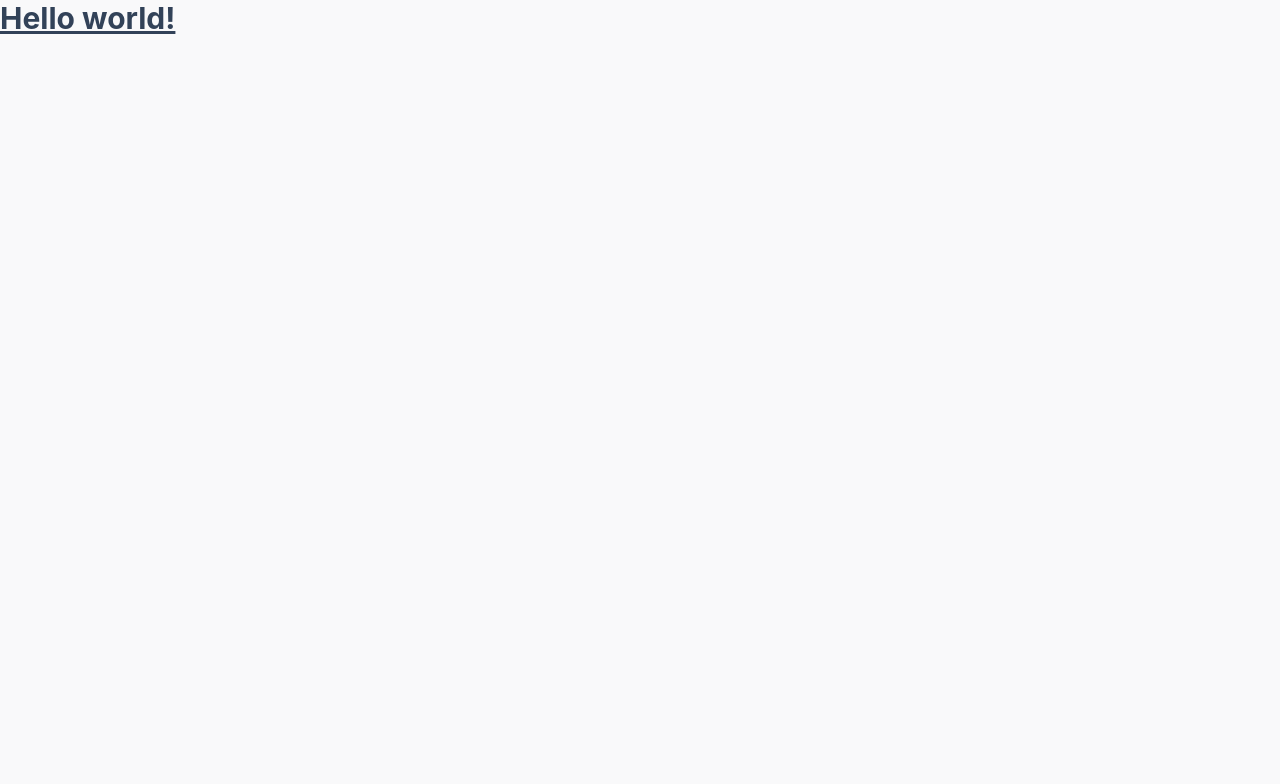
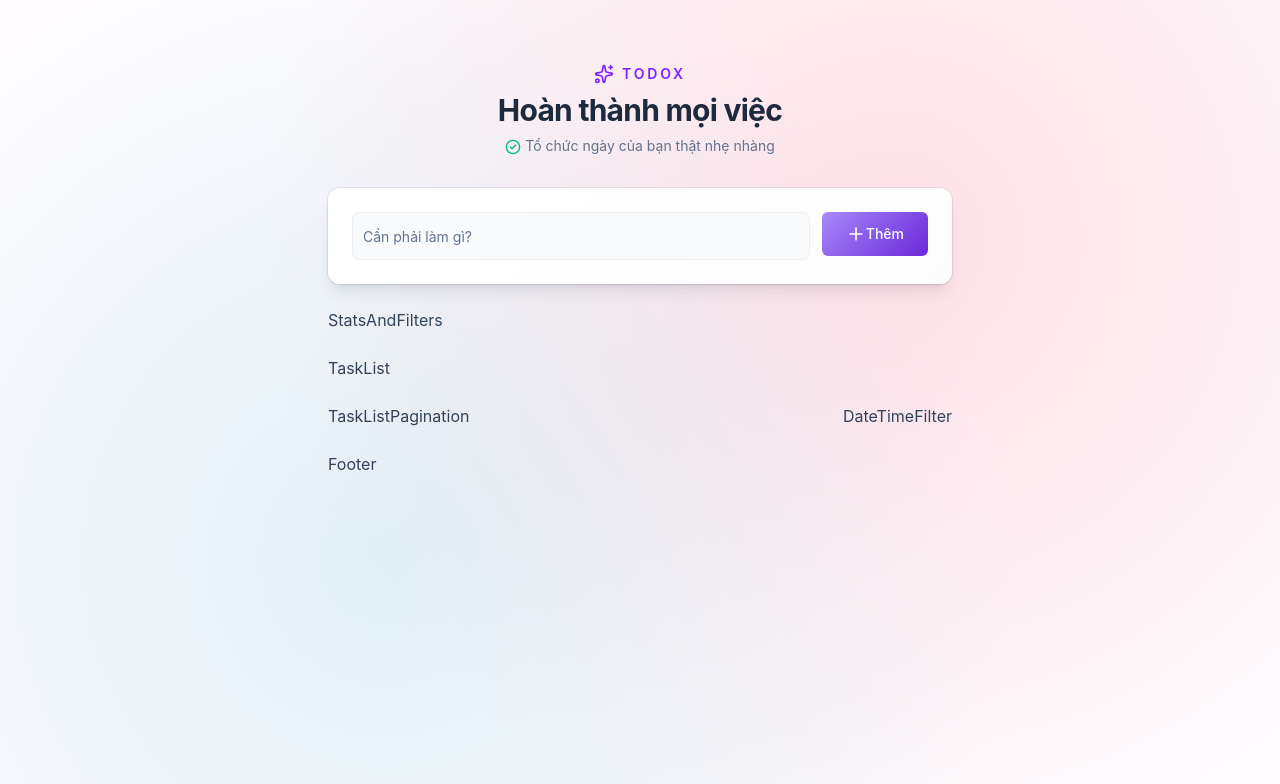
Before and after one commit to Dawn-nguyn1/todoX, a React (Vite) app in the folder frontend/: page / in a window 1280 px wide. Shown: the top 784 px of the page. Built offline with nearby package versions, Linux system fonts and the light colour scheme.

Commit message:
create component and trying shadcn on button

```diff
--- /dev/null
+++ b/frontend/src/components/AddTask.jsx
@@ -0,0 +1,35 @@
+import React from 'react'
+import { Card } from './ui/card'
+import { Input } from './ui/input'
+import { Button } from './ui/button'
+import { Plus } from 'lucide-react'
+
+const AddTask = () => {
+  return (
+    <Card className="p-6 border-0 bg-gradient-card shadow-custom-lg">
+      <div className="flex flex-col gap-3 sm:flex-row">
+        <Input
+          type="text"
+          placeholder="Cần phải làm gì?"
+          className="h-12 text-base bg-slate-50 sm:flex-1 border-border/50 focus:border-primary/50 focus:ring-primary/20"
+        //   value={newTaskTitle}
+        //   onChange={(even) => setNewTaskTitle(even.target.value)}
+        //   onKeyPress={handleKeyPress}
+        />
+
+        <Button
+          variant="gradient"
+          size="xl"
+          className="px-6"
+        //   onClick={addTask}
+        //   disabled={!newTaskTitle.trim()}
+        >
+          <Plus className="size-5" />
+          Thêm
+        </Button>
+      </div>
+    </Card>
+  )
+}
+
+export default AddTask
--- /dev/null
+++ b/frontend/src/components/DateTimeFilter.jsx
@@ -0,0 +1,9 @@
+import React from 'react'
+
+const DateTimeFilter = () => {
+  return (
+    <div>DateTimeFilter</div>
+  )
+}
+
+export default DateTimeFilter
--- /dev/null
+++ b/frontend/src/components/Footer.jsx
@@ -0,0 +1,9 @@
+import React from 'react'
+
+const Footer = () => {
+  return (
+    <div>Footer</div>
+  )
+}
+
+export default Footer
--- /dev/null
+++ b/frontend/src/components/Header.jsx
@@ -0,0 +1,7 @@
+import { CheckCircle2, Sparkles } from "lucide-react";
+
+function Header() {
+  return <header className="py-2 text-center"><div className="mb-2 flex items-center justify-center gap-2 text-violet-600"><Sparkles className="size-5" /><span className="text-sm font-semibold uppercase tracking-[0.2em]">TodoX</span></div><h1 className="text-3xl font-bold tracking-tight text-slate-800">Hoàn thành mọi việc</h1><p className="mt-2 text-sm text-slate-500"><CheckCircle2 className="mr-1 inline size-4 text-emerald-500" />Tổ chức ngày của bạn thật nhẹ nhàng</p></header>;
+}
+
+export default Header;
--- /dev/null
+++ b/frontend/src/components/StatsAndFilters.jsx
@@ -0,0 +1,9 @@
+import React from 'react'
+
+const StatsAndFilters = () => {
+  return (
+    <div>StatsAndFilters</div>
+  )
+}
+
+export default StatsAndFilters
--- /dev/null
+++ b/frontend/src/components/TaskList.jsx
@@ -0,0 +1,9 @@
+import React from 'react'
+
+const TaskList = () => {
+  return (
+    <div>TaskList</div>
+  )
+}
+
+export default TaskList
--- /dev/null
+++ b/frontend/src/components/TaskListPagination.jsx
@@ -0,0 +1,9 @@
+import React from 'react'
+
+const TaskListPagination = () => {
+  return (
+    <div>TaskListPagination</div>
+  )
+}
+
+export default TaskListPagination
--- a/frontend/src/components/ui/button.jsx
+++ b/frontend/src/components/ui/button.jsx
@@ -17,6 +17,8 @@ const buttonVariants = cva(
         destructive:
           "bg-destructive/10 text-destructive hover:bg-destructive/20 focus-visible:border-destructive/40 focus-visible:ring-destructive/20 dark:bg-destructive/20 dark:hover:bg-destructive/30 dark:focus-visible:ring-destructive/40",
         link: "text-primary underline-offset-4 hover:underline",
+        gradient:
+          "bg-gradient-primary text-primary-foreground hover:shadow-glow hover:scale-105 active:scale-95 border-0",
       },
       size: {
         default:
@@ -24,6 +26,7 @@ const buttonVariants = cva(
         xs: "h-6 gap-1 rounded-[min(var(--radius-md),10px)] px-2 text-xs in-data-[slot=button-group]:rounded-lg has-data-[icon=inline-end]:pr-1.5 has-data-[icon=inline-start]:pl-1.5 [&_svg:not([class*='size-'])]:size-3",
         sm: "h-7 gap-1 rounded-[min(var(--radius-md),12px)] px-2.5 text-[0.8rem] in-data-[slot=button-group]:rounded-lg has-data-[icon=inline-end]:pr-1.5 has-data-[icon=inline-start]:pl-1.5 [&_svg:not([class*='size-'])]:size-3.5",
         lg: "h-9 gap-1.5 px-2.5 has-data-[icon=inline-end]:pr-2 has-data-[icon=inline-start]:pl-2",
+        xl: "h-11 rounded-md px-8",
         icon: "size-8",
         "icon-xs":
           "size-6 rounded-[min(var(--radius-md),10px)] in-data-[slot=button-group]:rounded-lg [&_svg:not([class*='size-'])]:size-3",
--- /dev/null
+++ b/frontend/src/lib/data.js
@@ -0,0 +1,26 @@
+export const FilterType = {
+  all: "tất cả",
+  active: "đang làm",
+  completed: "hoàn thành",
+};
+
+export const options = [
+  {
+    value: "today",
+    label: "Hôm nay",
+  },
+  {
+    value: "week",
+    label: "Tuần này",
+  },
+  {
+    value: "month",
+    label: "Tháng này",
+  },
+  {
+    value: "all",
+    label: "Tất cả",
+  },
+];
+
+export const visibleTaskLimit = 4;
--- a/frontend/src/pages/HomePage.jsx
+++ b/frontend/src/pages/HomePage.jsx
@@ -1,11 +1,96 @@
+import { useMemo, useState } from "react";
+import AddTask from "../components/AddTask";
+import DateTimeFilter from "../components/DateTimeFilter";
+import Footer from "../components/Footer";
+import Header from "../components/Header";
+import StatsAndFilters from "../components/StatsAndFilters";
+import TaskList from "../components/TaskList";
+import TaskListPagination from "../components/TaskListPagination";
+
+// const initialTasks = [
+//   { id: 1, title: "Chào mừng đến với TodoX", description: "Tạo nhiệm vụ đầu tiên của bạn", completed: false },
+//   { id: 2, title: "Khám phá giao diện", description: "Thử bộ lọc và các thao tác bên dưới", completed: true },
+// ];
+
 const HomePage = () => {
+  // const [tasks, setTasks] = useState(initialTasks);
+  // const [filter, setFilter] = useState("all");
+  // const [dateQuery, setDateQuery] = useState("");
+  // const [page, setPage] = useState(1);
+
+  // const visibleTasks = useMemo(() => {
+  //   return tasks.filter((task) => {
+  //     const matchesFilter = filter === "all" || (filter === "active" ? !task.completed : task.completed);
+  //     const matchesDate = !dateQuery || task.createdAt === dateQuery;
+  //     return matchesFilter && matchesDate;
+  //   });
+  // }, [dateQuery, filter, tasks]);
+
+  // const handleNewTaskAdded = (task) => setTasks((current) => [task, ...current]);
+  // const handleTaskChanged = (id) => {
+  //   setTasks((current) => current.map((task) => task.id === id ? { ...task, completed: !task.completed } : task));
+  // };
+
     return (
-        <div>
-            <h1 class="text-3xl font-bold underline">
-            Hello world!
-        </h1>
+    <div className="min-h-screen w-full bg-[#fefcff] relative">
+      {/* Dreamy Sky Pink Glow */}
+      <div
+        className="absolute inset-0 z-0"
+        style={{
+          backgroundImage: `
+        radial-gradient(circle at 30% 70%, rgba(173, 216, 230, 0.35), transparent 60%),
+        radial-gradient(circle at 70% 30%, rgba(255, 182, 193, 0.4), transparent 60%)`,
+        }}
+      />
+      {/* Your Content/Components */}
+      <div className="container relative z-10 pt-8 mx-auto">
+        <div className="w-full max-w-2xl p-6 mx-auto space-y-6">
+          {/* Đầu Trang */}
+          <Header />
+
+          {/* Tạo Nhiệm Vụ */}
+          <AddTask
+          // handleNewTaskAdded={handleNewTaskAdded}
+          />
+
+          {/* Thống Kê và Bộ lọc */}
+          <StatsAndFilters
+            // filter={filter}
+            // setFilter={(nextFilter) => { setFilter(nextFilter); setPage(1); }}
+            // activeTasksCount={tasks.filter((task) => !task.completed).length}
+            // completedTasksCount={tasks.filter((task) => task.completed).length}
+          />
+
+          {/* Danh Sách Nhiệm Vụ */}
+          <TaskList
+            // filteredTasks={visibleTasks}
+            // handleTaskChanged={handleTaskChanged}
+          />
+
+          {/* Phân Trang và Lọc Theo Date */}
+          <div className="flex flex-col items-center justify-between gap-6 sm:flex-row">
+            <TaskListPagination
+              // handleNext={() => setPage((current) => current + 1)}
+              // handlePrev={() => setPage((current) => Math.max(1, current - 1))}
+              // handlePageChange={setPage}
+              // page={page}
+              // totalPages={1}
+            />
+            <DateTimeFilter
+              // dateQuery={dateQuery}
+              // setDateQuery={setDateQuery}
+            />
+          </div>
+
+          {/* Chân Trang */}
+          <Footer
+            // activeTasksCount={tasks.filter((task) => !task.completed).length}
+            // completedTasksCount={tasks.filter((task) => task.completed).length}
+          />
         </div>
-    )
+      </div>
+    </div>
+  );
 }
 
 export default HomePage
--- a/frontend/src/pages/NotFound.jsx
+++ b/frontend/src/pages/NotFound.jsx
@@ -1,7 +1,24 @@
+import React from "react";
+
 const NotFound = () => {
-  return (
-    <div>NotFound</div>
-  )
+   return (
+    <div className="flex flex-col items-center justify-center min-h-screen text-center bg-slate-50">
+      <img
+        src="404_NotFound.png"
+        alt="not found"
+        className="max-w-full mb-6 w-96"
+      />
+
+      <p className="text-xl font-semibold">URL is undefined</p>
+
+      <a
+        href="/"
+        className="inline-block px-6 py-3 mt-6 font-medium text-white transition shadow-md bg-primary rounded-2xl hover:bg-primary-dark"
+      >
+        Return to Homepage
+      </a>
+    </div>
+  );
 }
 
 export default NotFound
```
